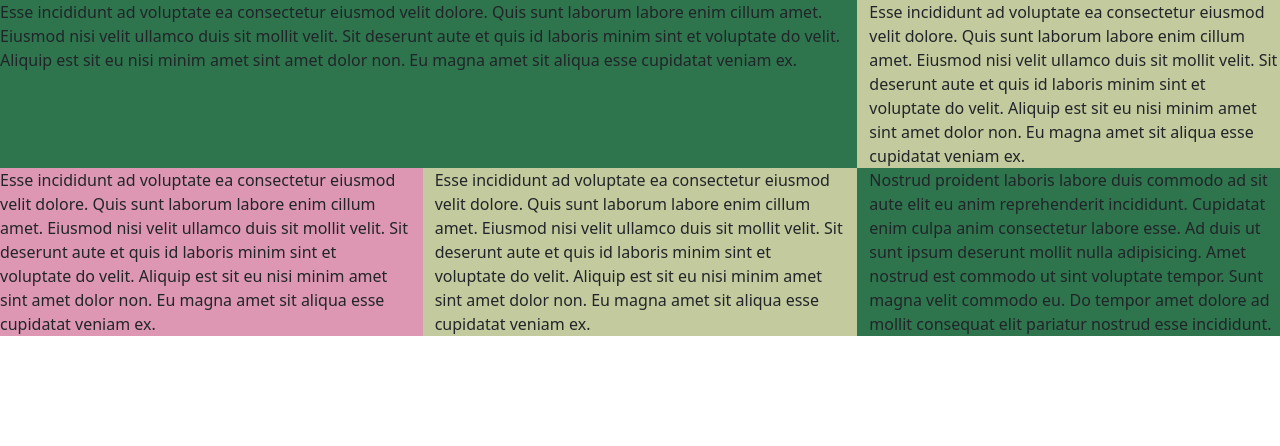
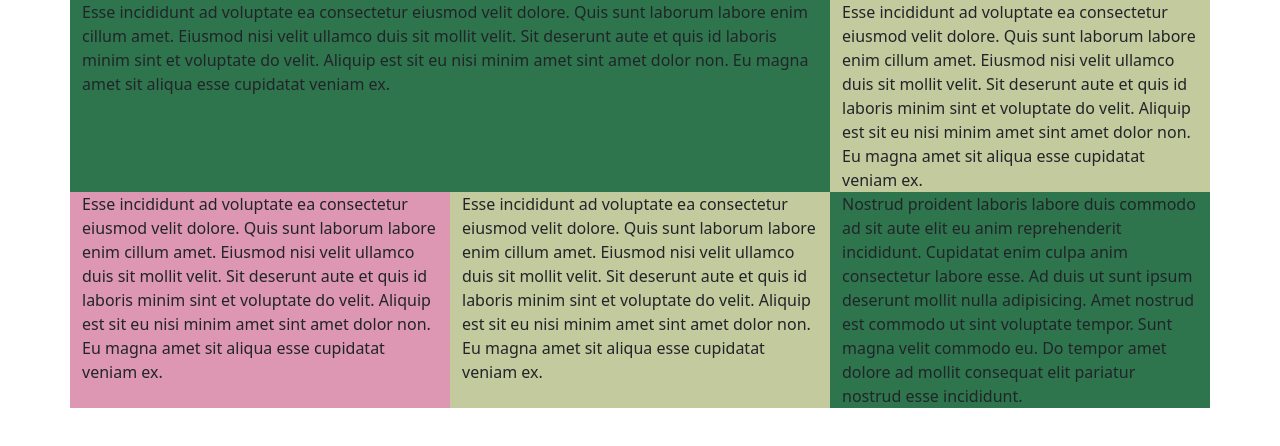
Before and after one commit to rachelrwd/yang, a plain HTML site: page index.html in a window 1280 px wide. Drawn offline with nearby package versions, Linux system fonts and the light colour scheme.

Commit message:
crate index.html

```diff
--- a/index.html
+++ b/index.html
@@ -27,7 +27,7 @@
 </head>
 
 <body>
-    <div class="container-x1">
+    <div class="container">
         <div class="row">
             <div class="col-sm-12 col-md-6 col-lg-8 one">
                 Esse incididunt ad voluptate ea consectetur eiusmod velit dolore. Quis sunt laborum labore enim cillum amet. Eiusmod nisi velit ullamco duis sit mollit velit. Sit deserunt aute et quis id laboris minim sint et voluptate do velit. Aliquip est sit eu nisi minim amet sint amet dolor non. Eu magna amet sit aliqua esse cupidatat veniam ex.
```
